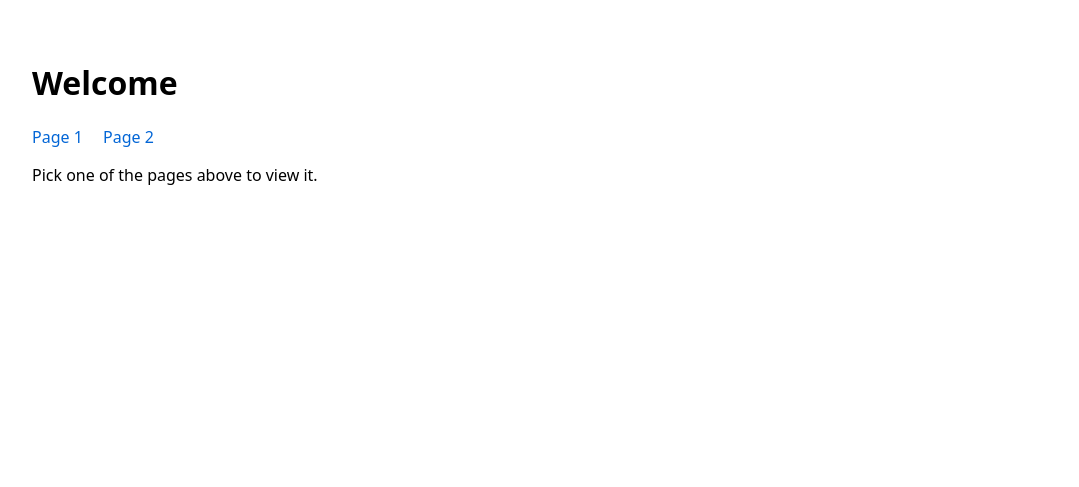
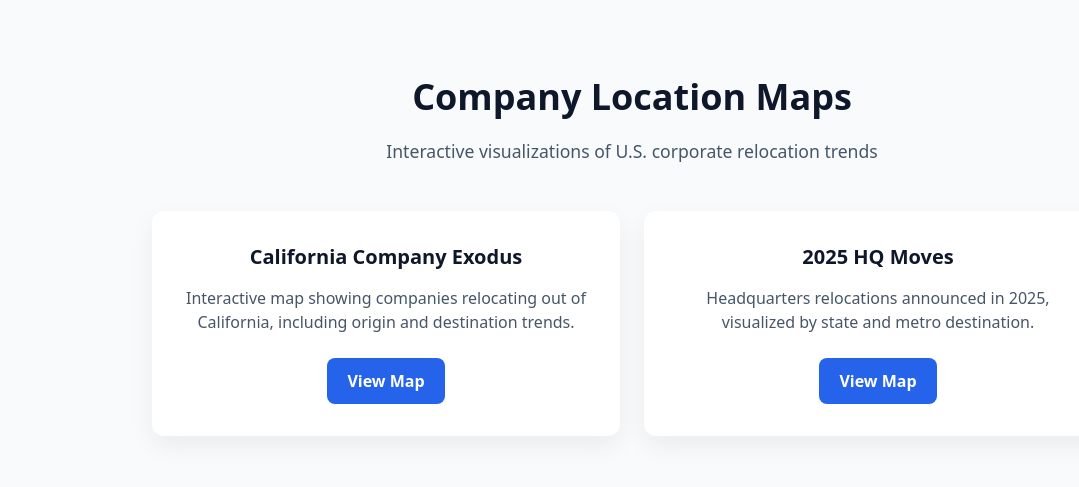
Before and after one commit to Tinaczying0243/california-texas-exodus, a plain HTML site: page index.html in a window 1280 px wide. Shown: the whole page, without its empty margins (8-1087 px from the left). Drawn offline with Linux system fonts and the light colour scheme.

Commit message:
Revamp index.html for company location analysis
Updated the HTML structure and styling for the company location analysis page.

```diff
--- a/index.html
+++ b/index.html
@@ -2,23 +2,112 @@
 <html lang="en">
 <head>
   <meta charset="utf-8" />
-  <meta name="viewport" content="width=device-width,initial-scale=1" />
-  <title>My Site</title>
+  <meta name="viewport" content="width=device-width, initial-scale=1" />
+  <title>Company Location Analysis</title>
+
   <style>
-    body{font-family:system-ui,Segoe UI,Roboto,Arial; padding:2rem}
-    nav a{margin-right:1rem; text-decoration:none; color:#0366d6}
+    :root {
+      --primary: #2563eb;
+      --primary-hover: #1e40af;
+      --bg: #f8fafc;
+      --card: #ffffff;
+      --text: #0f172a;
+      --muted: #475569;
+    }
+
+    body {
+      margin: 0;
+      font-family: system-ui, -apple-system, Segoe UI, Roboto, Arial, sans-serif;
+      background: var(--bg);
+      color: var(--text);
+    }
+
+    .container {
+      max-width: 960px;
+      margin: 0 auto;
+      padding: 3rem 1.5rem;
+      text-align: center;
+    }
+
+    h1 {
+      font-size: 2.25rem;
+      margin-bottom: 0.5rem;
+    }
+
+    p.subtitle {
+      color: var(--muted);
+      margin-bottom: 3rem;
+      font-size: 1.1rem;
+    }
+
+    .card-grid {
+      display: grid;
+      grid-template-columns: repeat(auto-fit, minmax(260px, 1fr));
+      gap: 1.5rem;
+    }
+
+    .card {
+      background: var(--card);
+      border-radius: 12px;
+      padding: 2rem;
+      box-shadow: 0 10px 25px rgba(0,0,0,0.06);
+    }
+
+    .card h2 {
+      margin-top: 0;
+      margin-bottom: 0.75rem;
+      font-size: 1.25rem;
+    }
+
+    .card p {
+      color: var(--muted);
+      margin-bottom: 1.5rem;
+      line-height: 1.5;
+    }
+
+    .btn {
+      display: inline-block;
+      padding: 0.75rem 1.25rem;
+      background: var(--primary);
+      color: white;
+      text-decoration: none;
+      border-radius: 8px;
+      font-weight: 600;
+      transition: background 0.15s ease;
+    }
+
+    .btn:hover {
+      background: var(--primary-hover);
+    }
   </style>
 </head>
+
 <body>
-  <header><h1>Welcome</h1></header>
+  <main class="container">
+    <h1>Company Location Maps</h1>
+    <p class="subtitle">
+      Interactive visualizations of U.S. corporate relocation trends
+    </p>
 
-  <nav>
-    <a href="page1.html">Page 1</a>
-    <a href="page2.html">Page 2</a>
-  </nav>
+    <section class="card-grid">
+      <div class="card">
+        <h2>California Company Exodus</h2>
+        <p>
+          Interactive map showing companies relocating out of California,
+          including origin and destination trends.
+        </p>
+        <a class="btn" href="map1.html">View Map</a>
+      </div>
 
-  <main>
-    <p>Pick one of the pages above to view it.</p>
+      <div class="card">
+        <h2>2025 HQ Moves</h2>
+        <p>
+          Headquarters relocations announced in 2025, visualized by state and
+          metro destination.
+        </p>
+        <a class="btn" href="map2.html">View Map</a>
+      </div>
+    </section>
   </main>
 </body>
 </html>
```
